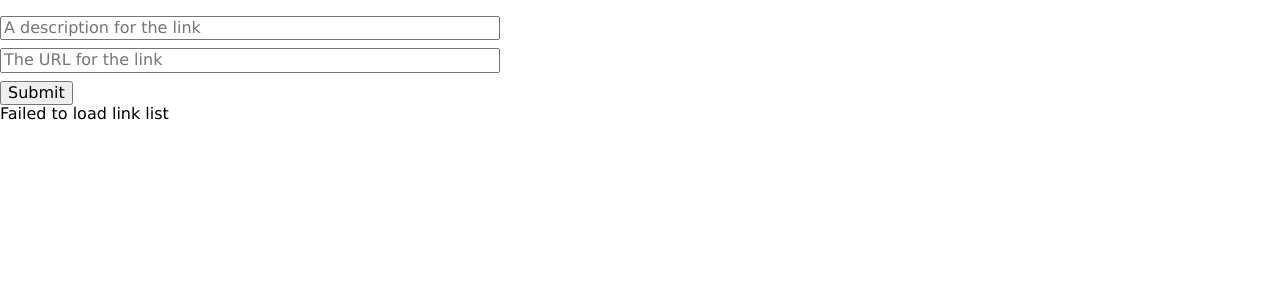
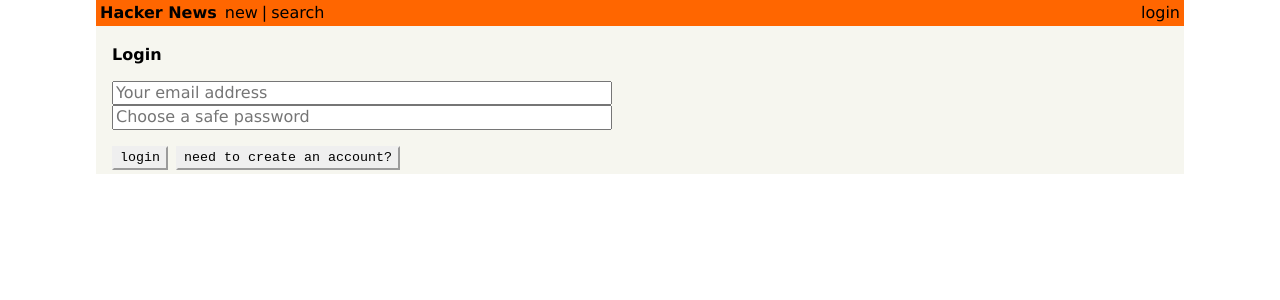
Before and after one commit to alfredlucero/ts-apollo-learning, a React (Create React App) app in the folder frontend/hackernews-react-apollo/: page /login in a window 1280 px wide. Shown: the top 300 px of the page. Built offline with nearby package versions, Linux system fonts and the light colour scheme.

Commit message:
Added authentication to hook up the create

```diff
--- a/frontend/hackernews-react-apollo/package.json
+++ b/frontend/hackernews-react-apollo/package.json
@@ -10,6 +10,7 @@
     "graphql": "^16.3.0",
     "react": "^17.0.2",
     "react-dom": "^17.0.2",
+    "react-router-dom": "^6.2.1",
     "react-scripts": "5.0.0",
     "web-vitals": "^2.1.4"
   },
--- a/frontend/hackernews-react-apollo/src/components/App.js
+++ b/frontend/hackernews-react-apollo/src/components/App.js
@@ -1,16 +1,23 @@
-import React, { Component } from "react";
+import React from "react";
 import CreateLink from "./CreateLink";
+import Header from "./Header";
 import LinkList from "./LinkList";
+import { Route, Routes } from "react-router-dom";
+import Login from "./Login";
 
-class App extends Component {
-  render() {
-    return (
-      <>
-        <CreateLink />
-        <LinkList />
-      </>
-    );
-  }
-}
+const App = () => {
+  return (
+    <div className="center w85">
+      <Header />
+      <div className="ph3 pv1 background-gray">
+        <Routes>
+          <Route path="/" element={<LinkList />} />
+          <Route path="/create" element={<CreateLink />} />
+          <Route path="/login" element={<Login />} />
+        </Routes>
+      </div>
+    </div>
+  );
+};
 
 export default App;
--- a/frontend/hackernews-react-apollo/src/components/CreateLink.js
+++ b/frontend/hackernews-react-apollo/src/components/CreateLink.js
@@ -1,5 +1,6 @@
 import React, { useState } from "react";
 import { useMutation, gql } from "@apollo/client";
+import { useNavigate } from "react-router-dom";
 
 const CREATE_LINK_MUTATION = gql`
   mutation PostMutation($description: String!, $url: String!) {
@@ -13,6 +14,7 @@
 `;
 
 const CreateLink = () => {
+  const navigate = useNavigate();
   const [formState, setFormState] = useState({
     description: "",
     url: "",
@@ -22,6 +24,7 @@
       description: formState.description,
       url: formState.url,
     },
+    onCompleted: () => navigate("/"),
   });
 
   return (
--- /dev/null
+++ b/frontend/hackernews-react-apollo/src/components/Header.js
@@ -0,0 +1,51 @@
+import React from "react";
+import { Link, useNavigate } from "react-router-dom";
+import { AUTH_TOKEN } from "../constants";
+
+const Header = () => {
+  const navigate = useNavigate();
+  const authToken = localStorage.getItem(AUTH_TOKEN);
+  return (
+    <div className="flex pa1 justify-between nowrap orange">
+      <div className="flex flex-fixed black">
+        <Link to="/" className="no-underline black">
+          <div className="fw7 mr1">Hacker News</div>
+        </Link>
+        <Link to="/" className="ml1 no-underline black">
+          new
+        </Link>
+        <div className="ml1">|</div>
+        <Link to="/search" className="ml1 no-underline black">
+          search
+        </Link>
+        {authToken && (
+          <div className="flex">
+            <div className="ml1">|</div>
+            <Link to="/create" className="ml1 no-underline black">
+              submit
+            </Link>
+          </div>
+        )}
+      </div>
+      <div className="flex flex-fixed">
+        {authToken ? (
+          <div
+            className="ml1 pointer black"
+            onClick={() => {
+              localStorage.removeItem(AUTH_TOKEN);
+              navigate(`/`);
+            }}
+          >
+            logout
+          </div>
+        ) : (
+          <Link to="/login" className="ml1 no-underline black">
+            login
+          </Link>
+        )}
+      </div>
+    </div>
+  );
+};
+
+export default Header;
--- /dev/null
+++ b/frontend/hackernews-react-apollo/src/components/Login.js
@@ -0,0 +1,118 @@
+import React, { useState } from "react";
+import { useNavigate } from "react-router-dom";
+import { useMutation, gql } from "@apollo/client";
+import { AUTH_TOKEN } from "../constants";
+
+const SIGNUP_MUTATION = gql`
+  mutation SignupMutation($email: String!, $password: String!, $name: String!) {
+    signup(email: $email, password: $password, name: $name) {
+      token
+    }
+  }
+`;
+
+const LOGIN_MUTATION = gql`
+  mutation LoginMutation($email: String!, $password: String!) {
+    login(email: $email, password: $password) {
+      token
+    }
+  }
+`;
+
+const Login = () => {
+  const navigate = useNavigate();
+  const [formState, setFormState] = useState({
+    login: true,
+    email: "",
+    password: "",
+    name: "",
+  });
+  const [login] = useMutation(LOGIN_MUTATION, {
+    variables: {
+      email: formState.email,
+      password: formState.password,
+    },
+    onCompleted: ({ login }) => {
+      localStorage.setItem(AUTH_TOKEN, login.token);
+      navigate("/");
+    },
+  });
+
+  const [signup] = useMutation(SIGNUP_MUTATION, {
+    variables: {
+      name: formState.name,
+      email: formState.email,
+      password: formState.password,
+    },
+    onCompleted: ({ signup }) => {
+      localStorage.setItem(AUTH_TOKEN, signup.token);
+      navigate("/");
+    },
+  });
+
+  return (
+    <div>
+      <h4 className="mv3">{formState.login ? "Login" : "Sign Up"}</h4>
+      <div className="flex flex-column">
+        {!formState.login && (
+          <input
+            value={formState.name}
+            onChange={(e) =>
+              setFormState({
+                ...formState,
+                name: e.target.value,
+              })
+            }
+            type="text"
+            placeholder="Your name"
+          />
+        )}
+        <input
+          value={formState.email}
+          onChange={(e) =>
+            setFormState({
+              ...formState,
+              email: e.target.value,
+            })
+          }
+          type="text"
+          placeholder="Your email address"
+        />
+        <input
+          value={formState.password}
+          onChange={(e) =>
+            setFormState({
+              ...formState,
+              password: e.target.value,
+            })
+          }
+          type="password"
+          placeholder="Choose a safe password"
+        />
+      </div>
+      <div className="flex mt3">
+        <button
+          className="pointer mr2 button"
+          onClick={formState.login ? login : signup}
+        >
+          {formState.login ? "login" : "create account"}
+        </button>
+        <button
+          className="pointer button"
+          onClick={(e) =>
+            setFormState({
+              ...formState,
+              login: !formState.login,
+            })
+          }
+        >
+          {formState.login
+            ? "need to create an account?"
+            : "already have an account?"}
+        </button>
+      </div>
+    </div>
+  );
+};
+
+export default Login;
--- /dev/null
+++ b/frontend/hackernews-react-apollo/src/constants.js
@@ -0,0 +1 @@
+export const AUTH_TOKEN = "auth-token";
--- a/frontend/hackernews-react-apollo/src/index.js
+++ b/frontend/hackernews-react-apollo/src/index.js
@@ -9,20 +9,35 @@
   createHttpLink,
   InMemoryCache,
 } from "@apollo/client";
+import { BrowserRouter } from "react-router-dom";
+import { setContext } from "@apollo/client/link/context";
+import { AUTH_TOKEN } from "./constants";
 
 const httpLink = createHttpLink({
   uri: "http://localhost:4000",
 });
 
+const authLink = setContext((_, { headers }) => {
+  const token = localStorage.getItem(AUTH_TOKEN);
+  return {
+    headers: {
+      ...headers,
+      authorization: token ? `Bearer ${token}` : "",
+    },
+  };
+});
+
 const client = new ApolloClient({
-  link: httpLink,
+  link: authLink.concat(httpLink),
   cache: new InMemoryCache(),
 });
 
 ReactDOM.render(
-  <ApolloProvider client={client}>
-    <App />
-  </ApolloProvider>,
+  <BrowserRouter>
+    <ApolloProvider client={client}>
+      <App />
+    </ApolloProvider>
+  </BrowserRouter>,
   document.getElementById("root")
 );
 
```
Also changed, not shown: 2 other files (tests, documents, lock files or other folders).
